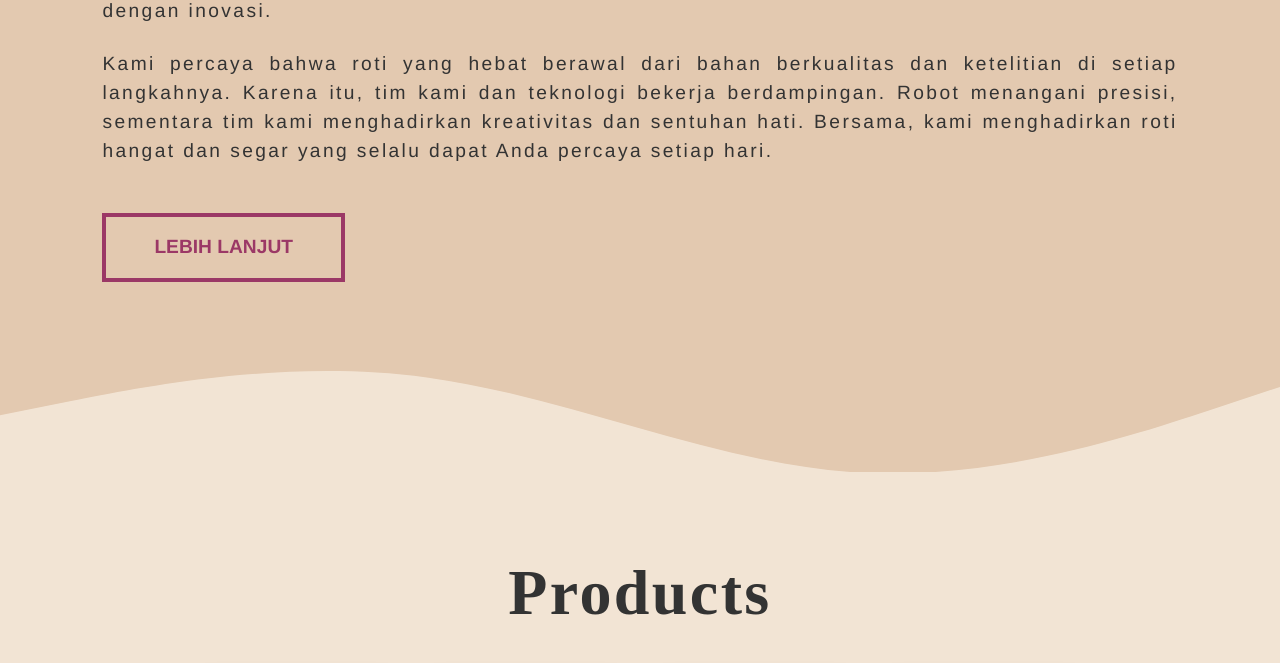
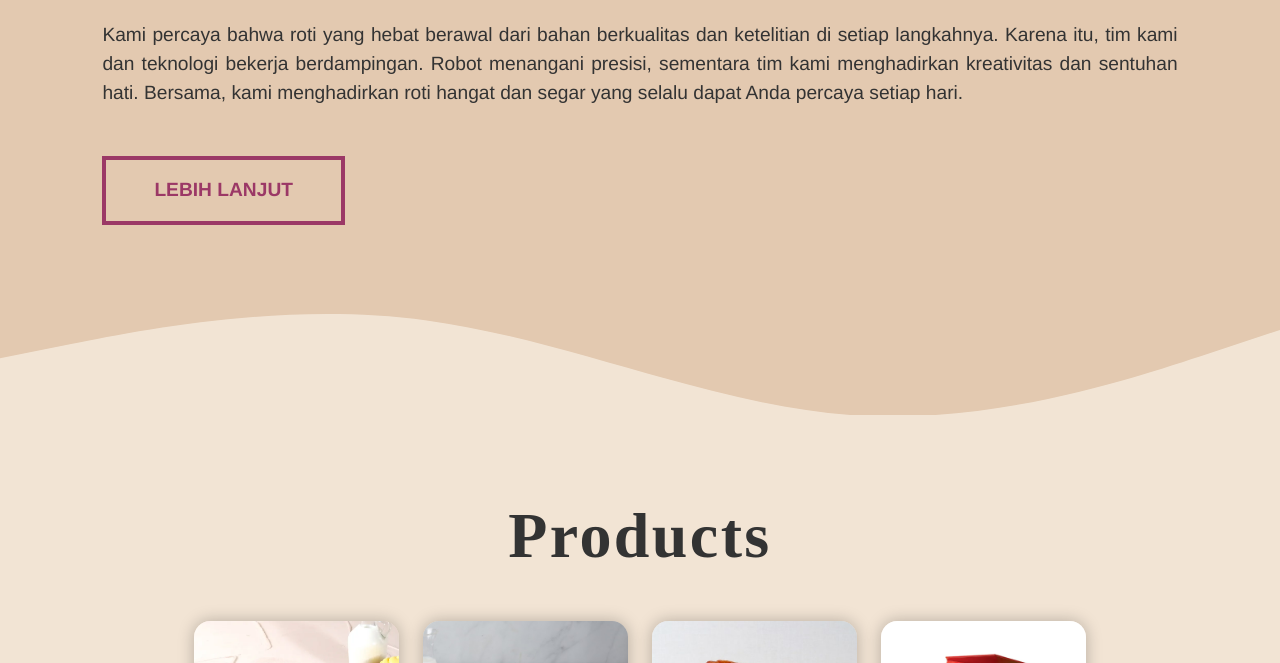
Before and after one commit to FinHz/Portifino-Al-Josan-SMA-Negeri-38-Jakarta, a plain HTML site: page index.html in a window 1280 px wide. Shown: the part 1909-2572 px from the top of the page. Drawn offline with Linux system fonts and the light colour scheme; a web font is replaced by a local one.

Commit message:
Update style.css

```diff
--- a/style.css
+++ b/style.css
@@ -258,6 +258,7 @@ h1.title{
     align-items: start;
     justify-content: center;
     line-height: min(1.8rem, 4vw);
+    letter-spacing: 0;
 }
 
 #about div.content div.paragraphs button{
@@ -582,4 +583,5 @@ div.left div span svg{
     text-decoration: none;
     opacity: 60%;
     font-weight: 100;
+
 }
```
